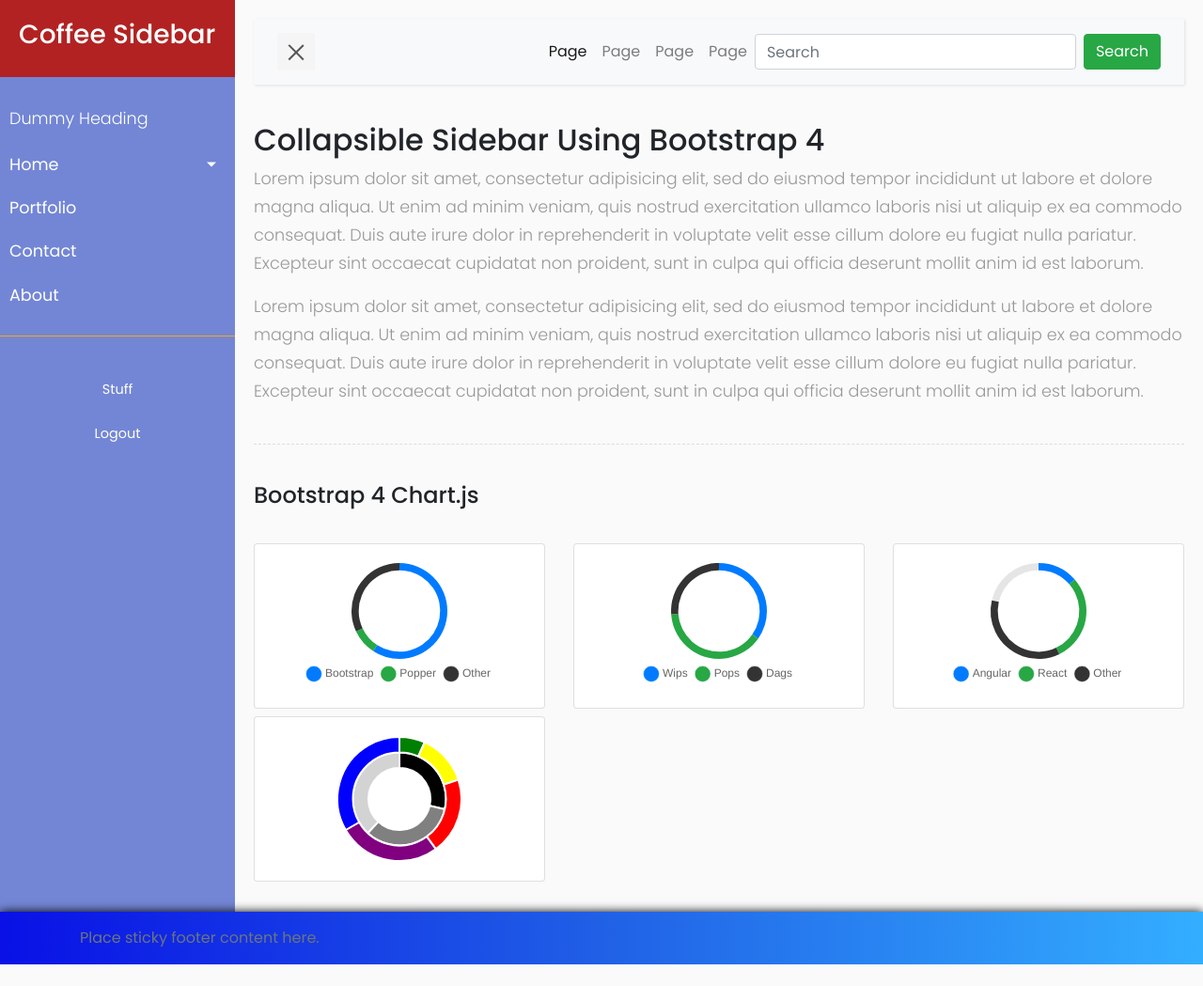
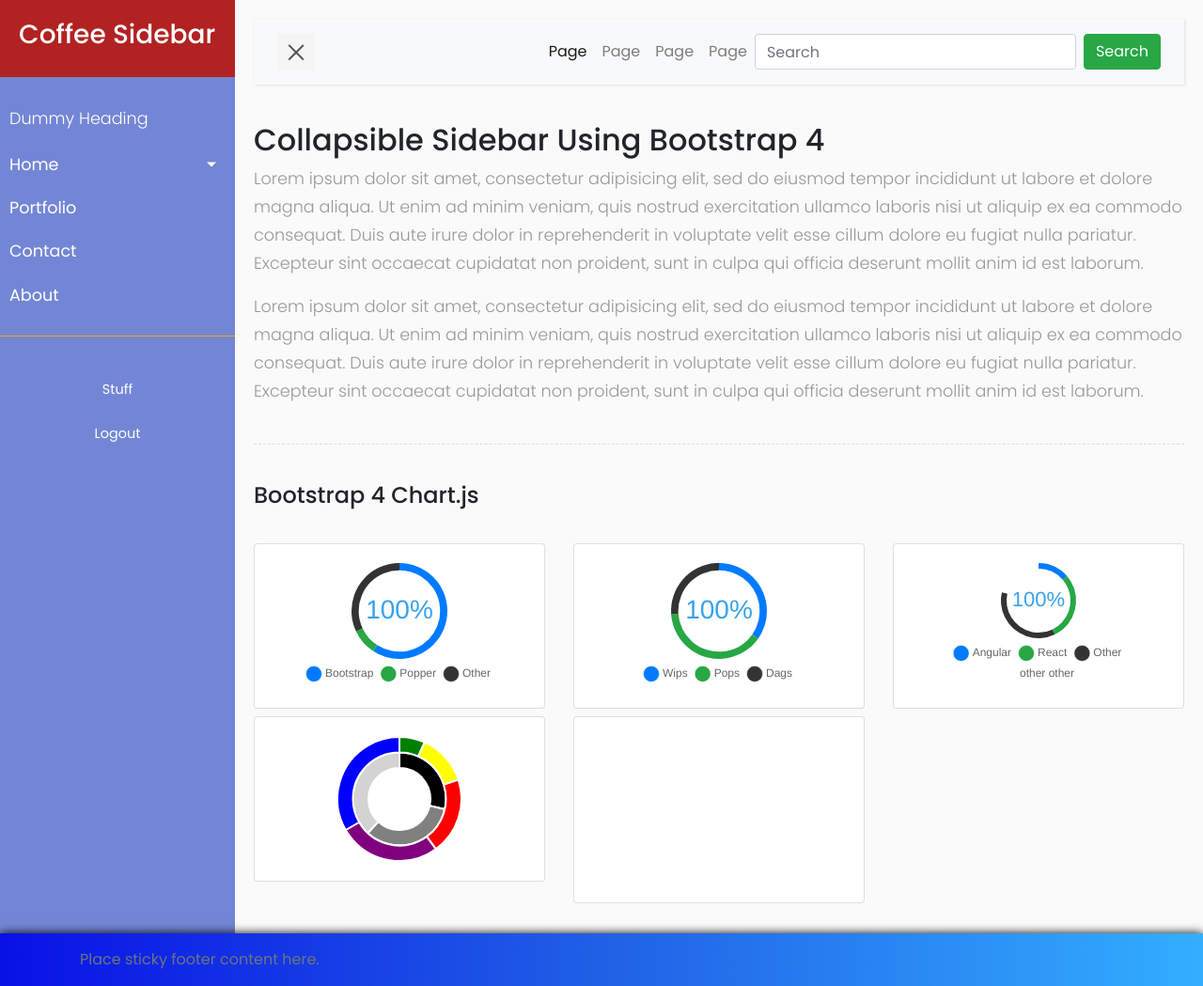
Before and after one commit to Ventrify2018/coffee, a Django app: page / in a window 1280 px wide. Shown: the whole page at 94% size. Before the commit the page ends 1026 px from the top, so only its background shows below. Run offline with Django 3.2, Linux system fonts and the light colour scheme; a map, chart or similar area stays blank; some libraries are stand-ins or nearby versions.

Commit message:
Added center text for charts

```diff
--- a/CoffeeWebapp/Coffee_Webapp/static/js/chart.js
+++ b/CoffeeWebapp/Coffee_Webapp/static/js/chart.js
@@ -1,14 +1,64 @@
 //
+/* chart.js chart examples */
+// chart colors
 
-/* chart.js chart examples */
+Chart.pluginService.register({
+    beforeDraw: function (chart) {
+        if (chart.config.options.elements.center) {
+            //Get ctx from string
+            let ctx = chart.chart.ctx;
 
-// chart colors
-var colors = ['#007bff', '#28a745', '#333333', '#c3e6cb', '#dc3545', '#6c757d'];
+            //Get options from the center object in options
+            let centerConfig = chart.config.options.elements.center;
+            let fontStyle = centerConfig.fontStyle || 'Arial';
+            let txt = centerConfig.text;
+            var color = centerConfig.color || '#000';
+            var sidePadding = centerConfig.sidePadding || 20;
+            var sidePaddingCalculated = (sidePadding / 100) * (chart.innerRadius * 2)
+            //Start with a base font of 30px
+            ctx.font = "30px " + fontStyle;
+
+            //Get the width of the string and also the width of the element minus 10 to give it 5px side padding
+            var stringWidth = ctx.measureText(txt).width;
+            var elementWidth = (chart.innerRadius * 2) - sidePaddingCalculated;
+
+            // Find out how much the font can grow in width.
+            var widthRatio = elementWidth / stringWidth;
+            var newFontSize = Math.floor(30 * widthRatio);
+            var elementHeight = (chart.innerRadius * 2);
+
+            // Pick a new font size so it will not be larger than the height of label.
+            var fontSizeToUse = Math.min(newFontSize, elementHeight);
+
+            //Set font settings to draw it correctly.
+            ctx.textAlign = 'center';
+            ctx.textBaseline = 'middle';
+            var centerX = ((chart.chartArea.left + chart.chartArea.right) / 2);
+            var centerY = ((chart.chartArea.top + chart.chartArea.bottom) / 2);
+            ctx.font = fontSizeToUse + "px " + fontStyle;
+            ctx.fillStyle = color;
+
+            //Draw text in center
+            ctx.fillText(txt, centerX, centerY);
+        }
+    }
+});
+
+let colors = ['#007bff', '#28a745', '#333333', '#fff', '#dc3545', '#6c757d'];
 
 /* 3 donut charts */
 var donutOptions = {
     cutoutPercentage: 85,
-    legend: {position: 'bottom', padding: 5, labels: {pointStyle: 'circle', usePointStyle: true}}
+    legend: {position: 'bottom', padding: 5, labels: {pointStyle: 'circle', usePointStyle: true}},
+    elements: {
+        center: {
+            text: '100%',
+            color: '#36A2EB', //Default black
+            fontStyle: 'Helvetica', //Default Arial
+            fontWeight: "bold",
+            sidePadding: 15 //Default 20 (as a percentage)
+        }
+    }
 };
 
 // donut 1
@@ -54,10 +104,10 @@ if (chDonut2) {
 
 // donut 3
 var chDonutData3 = {
-    labels: ['Angular', 'React', 'Other'],
+    labels: ['Angular', 'React', 'Other', "other other"],
     datasets: [
         {
-            backgroundColor: colors.slice(0, 3),
+            backgroundColor: colors.slice(0, 4),
             borderWidth: 0,
             data: [21, 45, 55, 33]
         }
--- a/CoffeeWebapp/Coffee_Webapp/templates/Coffee_Webapp/home/index.html
+++ b/CoffeeWebapp/Coffee_Webapp/templates/Coffee_Webapp/home/index.html
@@ -152,6 +152,13 @@
                         </div>
                     </div>
                 </div>
+                <div class="col-md-4 py-1">
+                    <div class="card">
+                        <div class="card-body">
+                            <canvas id="chDonut5"></canvas>
+                        </div>
+                    </div>
+                </div>
             </div>
         </div>
     </div>
```
